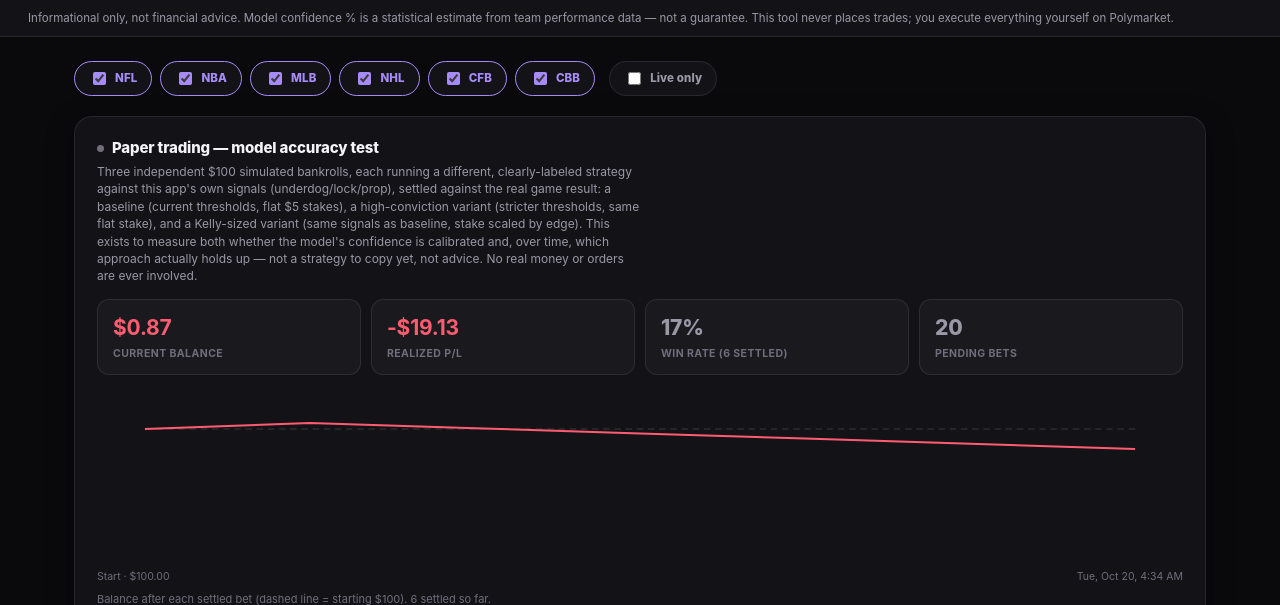
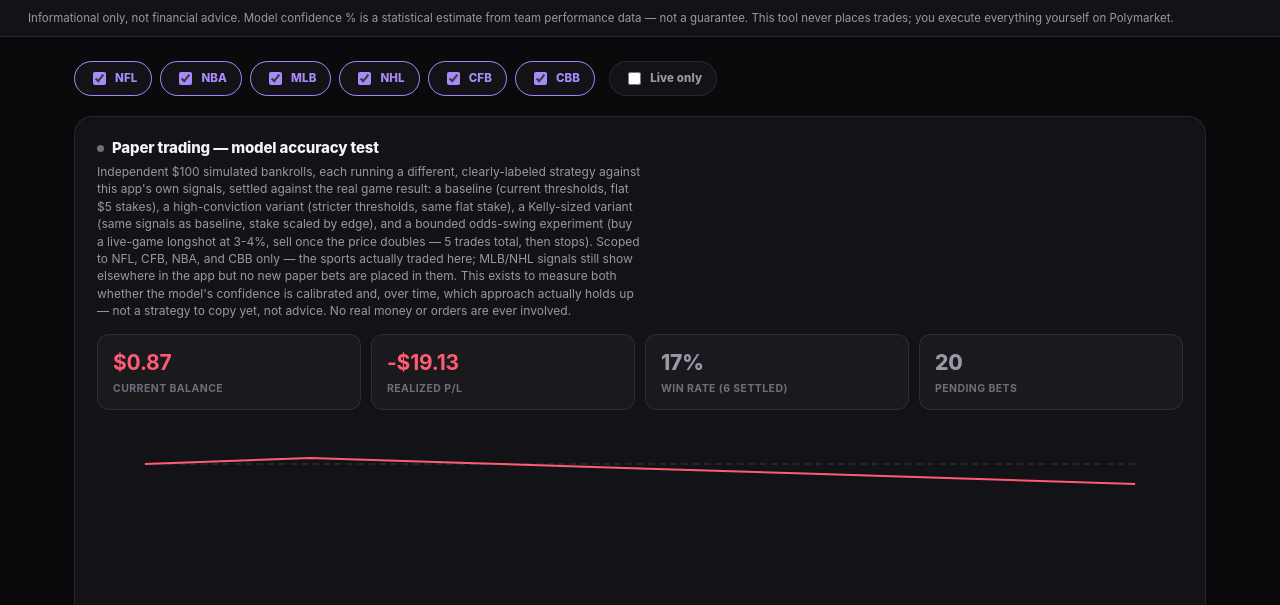
Before and after one commit to connorclendenin/polymarket-bet-calculator, a Flask app: page / in a window 1280 px wide. Shown: the part 105-710 px from the top of the page. Run offline with Flask 3, Linux system fonts and the light colour scheme; data that the repository does not hold is empty.

Commit message:
Scope paper trading to NFL, CFB, NBA, and CBB only
Connor's explicit ask: he trades basketball, NFL, and CFB predominantly.
New bets across all four strategies (including odds-swing) are now
filtered to these leagues before any signal is derived — the main
dashboard (Smart bets, Games grid) is untouched and still covers every
league. Existing MLB/NHL pending bets aren't cancelled, they just settle
out normally over time; no new ones replace them.

Co-Authored-By: Claude Sonnet 5 <noreply@anthropic.com>

```diff
--- a/app.py
+++ b/app.py
@@ -273,9 +273,10 @@ def api_paper():
         # Local dev: place/settle live on every poll, same as always.
         try:
             rows = _run_scan(None)  # always all leagues, regardless of UI filter
-            _, _, underdog_rows, lock_rows, prop_rows = _ranked_signal_lists(rows)
+            paper_rows = paper_trading._restrict_to_paper_trading_leagues(rows)
+            _, _, underdog_rows, lock_rows, prop_rows = _ranked_signal_lists(paper_rows)
             paper_trading.run_all_strategies(underdog_rows, lock_rows, prop_rows)
-            paper_trading.run_odds_swing_strategy(rows)
+            paper_trading.run_odds_swing_strategy(paper_rows)
         except Exception:
             pass  # placing new bets is best-effort; still report current state below
     # Deployed: the scheduled job already placed/settled bets on its own
--- a/paper_trading.py
+++ b/paper_trading.py
@@ -25,6 +25,21 @@ import store
 STARTING_BALANCE = 100.0
 FLAT_STAKE = 5.0  # same stake every bet, so calibration isn't confounded by sizing
 MIN_BALANCE_TO_BET = 1.0
+
+# Connor's explicit ask: he trades basketball, NFL, and CFB predominantly,
+# so paper trading (all strategies, including odds-swing) should only ever
+# place NEW bets in these leagues — not the whole app, which still
+# scans/shows every league on the main dashboard. "Basketball" covers both
+# NBA and CBB. Scoping is applied by filtering the already-scanned rows
+# before signals are derived from them, not by re-scanning — cheap, no
+# extra API calls. Existing pending bets already placed in other leagues
+# (MLB/NHL) aren't cancelled — they still settle normally; this only gates
+# new placements.
+PAPER_TRADING_LEAGUES = {"nfl", "nba", "cbb", "cfb"}
+
+
+def _restrict_to_paper_trading_leagues(rows):
+    return [r for r in rows if r["league"] in PAPER_TRADING_LEAGUES]
 
 # Caps how many simultaneous pending bets any one league can hold, so a
 # league that happens to throw off an unusually large batch of simultaneous
--- a/templates/index.html
+++ b/templates/index.html
@@ -108,7 +108,7 @@
 
     <section class="panel paper-panel" id="paper-panel">
       <h2>Paper trading — model accuracy test</h2>
-      <p class="panel-sub">Three independent $100 simulated bankrolls, each running a different, clearly-labeled strategy against this app's own signals (underdog/lock/prop), settled against the real game result: a baseline (current thresholds, flat $5 stakes), a high-conviction variant (stricter thresholds, same flat stake), and a Kelly-sized variant (same signals as baseline, stake scaled by edge). This exists to measure both whether the model's confidence is calibrated and, over time, which approach actually holds up — not a strategy to copy yet, not advice. No real money or orders are ever involved.</p>
+      <p class="panel-sub">Independent $100 simulated bankrolls, each running a different, clearly-labeled strategy against this app's own signals, settled against the real game result: a baseline (current thresholds, flat $5 stakes), a high-conviction variant (stricter thresholds, same flat stake), a Kelly-sized variant (same signals as baseline, stake scaled by edge), and a bounded odds-swing experiment (buy a live-game longshot at 3-4%, sell once the price doubles — 5 trades total, then stops). Scoped to NFL, CFB, NBA, and CBB only — the sports actually traded here; MLB/NHL signals still show elsewhere in the app but no new paper bets are placed in them. This exists to measure both whether the model's confidence is calibrated and, over time, which approach actually holds up — not a strategy to copy yet, not advice. No real money or orders are ever involved.</p>
       <div id="paper-body">Loading…</div>
     </section>
 
```
Also changed, not shown: paper_trade_cron.py (+6 -3 lines), README.md.
